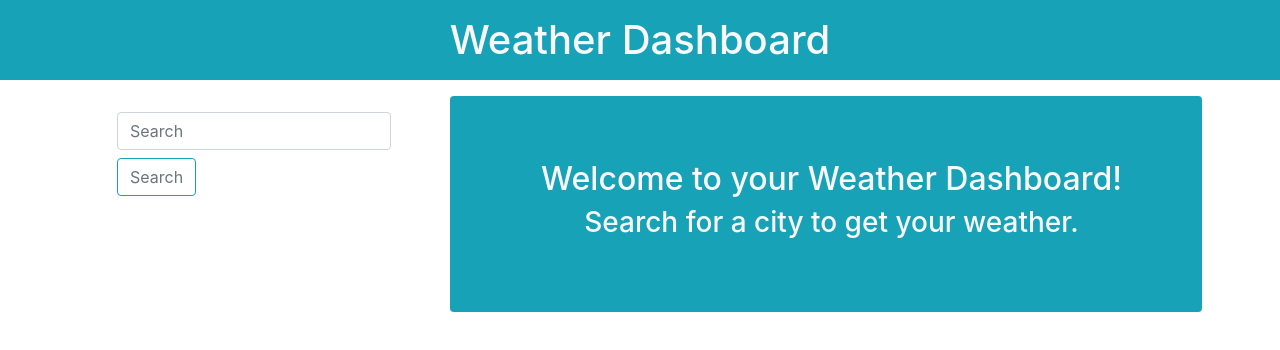
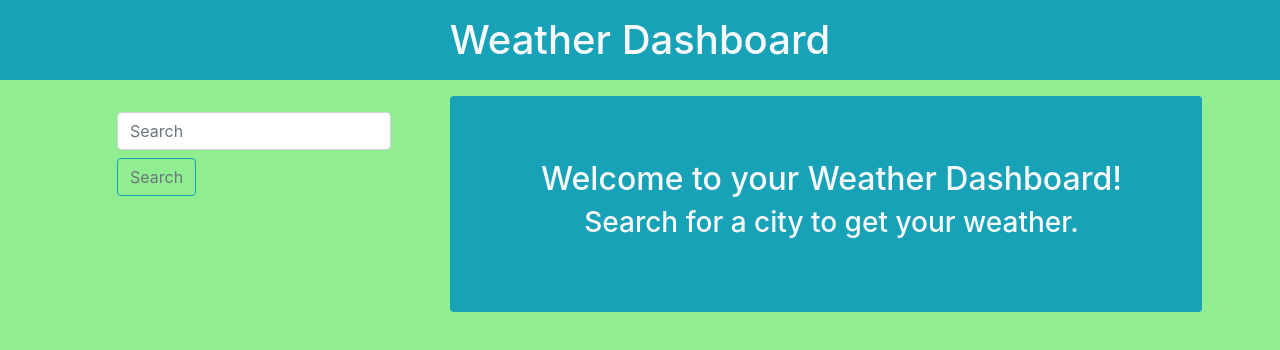
Before and after one commit to lfernandez79/weatherDashboard, a plain HTML site: page index.html in a window 1280 px wide. Drawn offline with nearby package versions, Linux system fonts and the light colour scheme.

Commit message:
change background to lightgreen

```diff
--- a/style.css
+++ b/style.css
@@ -1,7 +1,6 @@
 body {
+    background: lightgreen;
 
-    background-repeat: no-repeat;
-    background-size: cover;
 }
 
 .bg-slate-grey {
```
